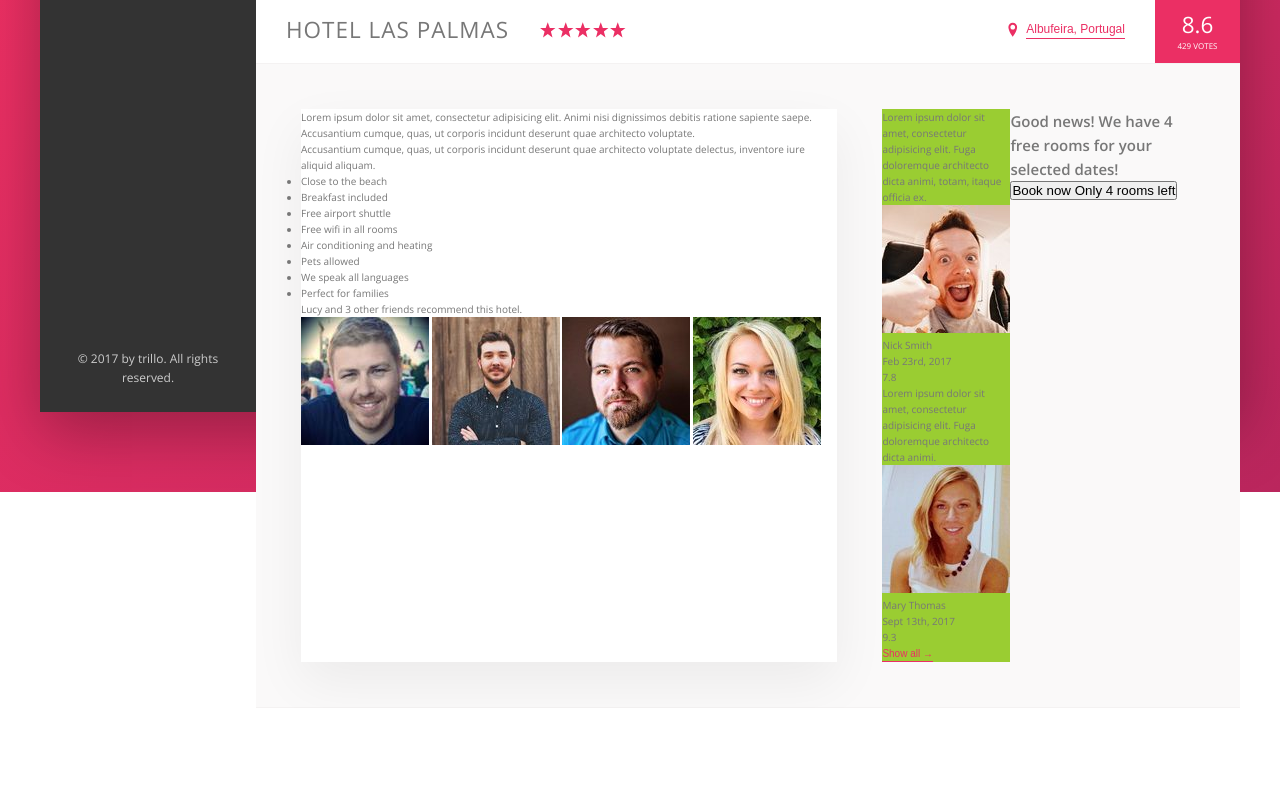
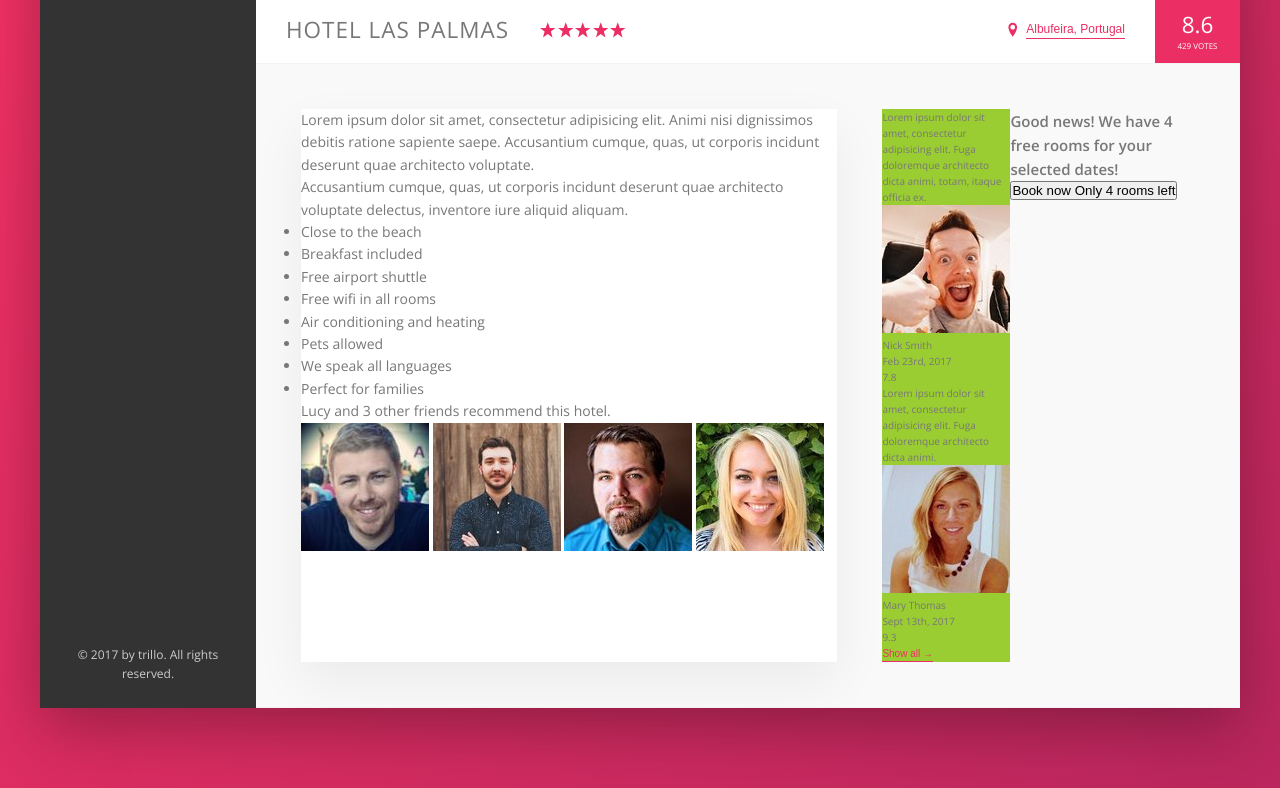
Before and after one commit to Unity7/travel, a website: page index.html in a window 1280 px wide. Shown: the part 538-1326 px from the top of the page. Before the commit the page ends 1246 px from the top, so only its background shows below. Drawn offline with nearby package versions, Linux system fonts and the light colour scheme.

Commit message:
fixed hotel view height

```diff
--- a/sass/_layout.scss
+++ b/sass/_layout.scss
@@ -35,8 +35,6 @@
   background-color: #fff;
 
   flex: 1;
-
-  height: 80rem;
 }
 
 .detail {
@@ -47,6 +45,7 @@
 }
 
 .description {
+  font-size: 1.4rem;
   background-color: #fff;
   flex: 0 0 60%;
   margin-right: 4.5rem;
```
Also changed, not shown: css/style.css.
